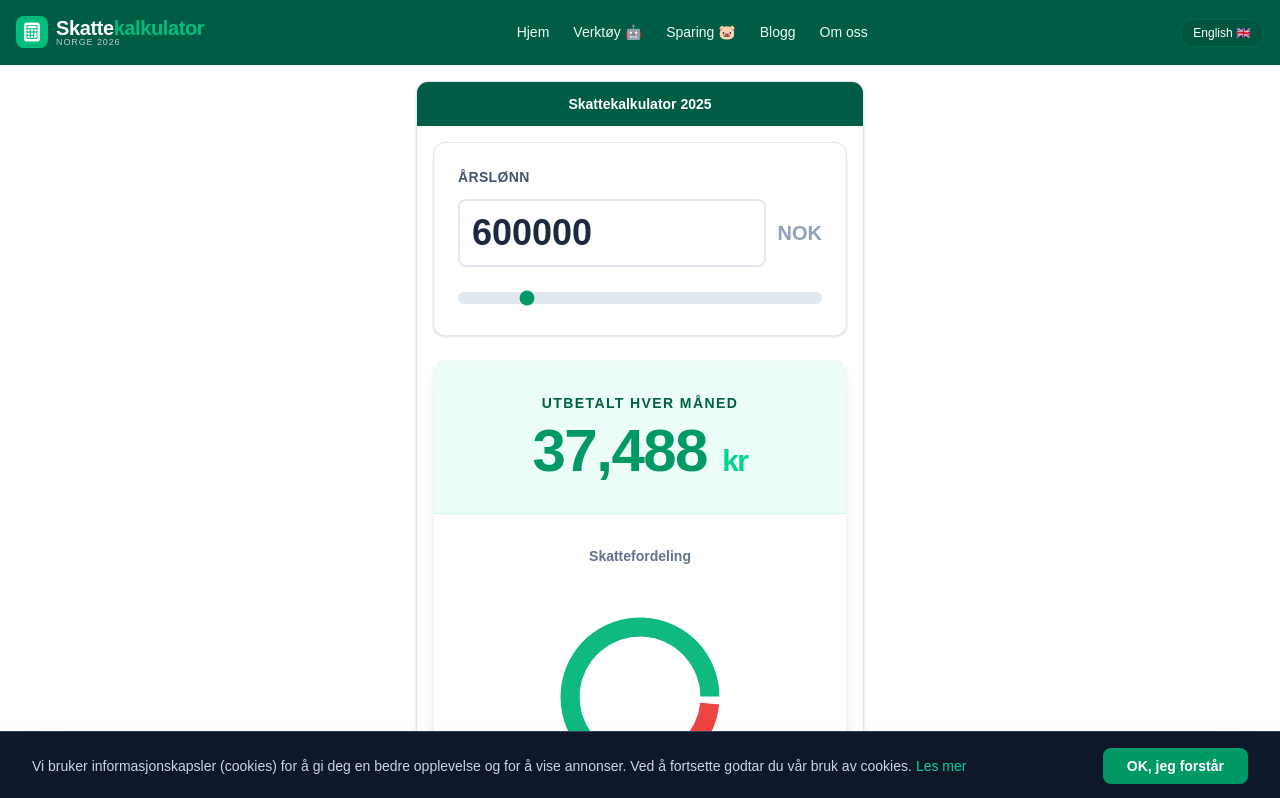
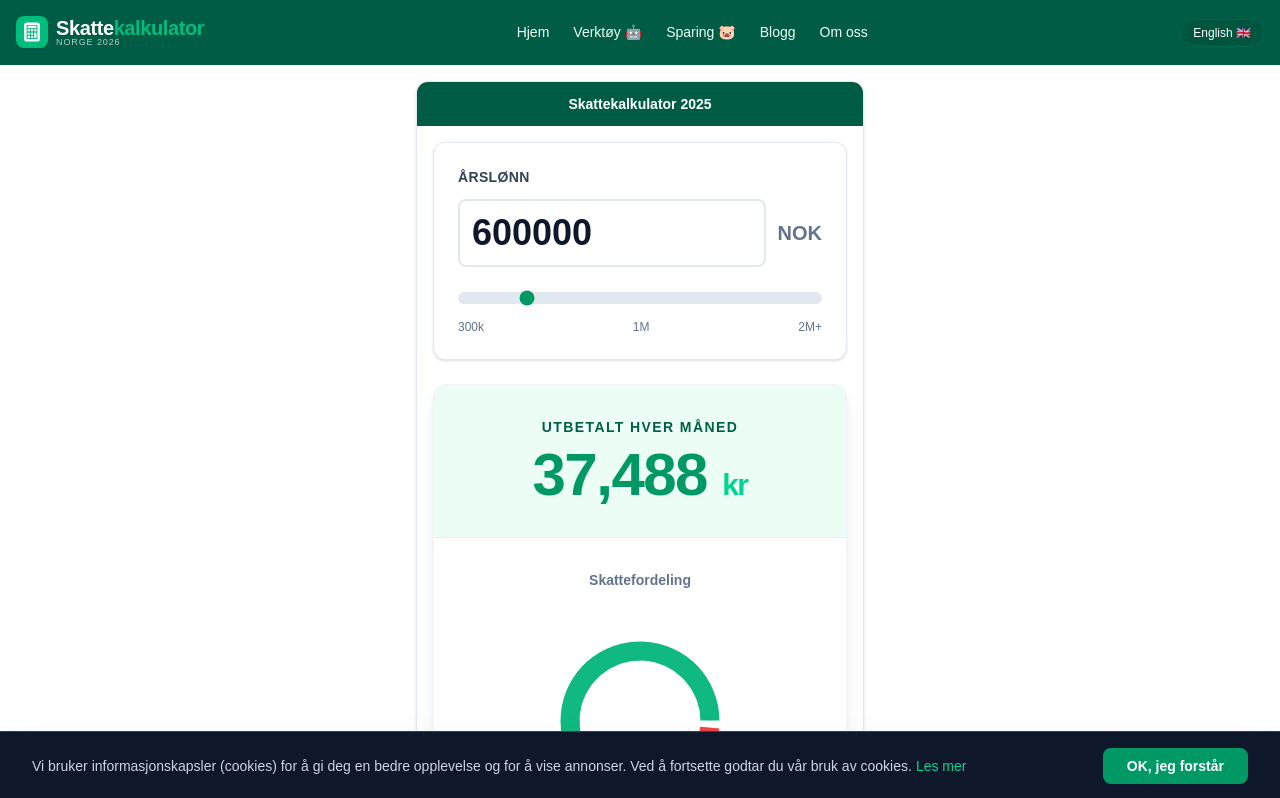
Before and after one commit to eyuphanbingol/norway-tax-calculator, a Next.js app: page /embed in a window 1280 px wide. Shown: the top 798 px of the page. Built offline with nearby package versions, Linux system fonts and the light colour scheme.

Commit message:
SearchBox hydration hatasi duzeltildi

```diff
--- a/src/app/layout.js
+++ b/src/app/layout.js
@@ -23,9 +23,15 @@ const geistMono = Geist_Mono({
 
 export const metadata = {
   metadataBase: new URL(DOMAIN || 'https://skattekalkulator.com'),
-  // SEO GÜNCELLEMESİ: 2026 Odaklı Title
-  title: "Skattekalkulator 2026 - Beregn lønn etter skatt i Norge",
-  description: "Bruk Norges mest oppdaterte skattekalkulator for 2026. Beregn din nettolønn, trinnskatt og utbetaling med de nyeste satsene fra Statsbudsjettet.",
+  title: "Lønn etter skatt 2025 - Skattekalkulator Norge",
+  description: "Beregn din nettolønn enkelt med vår skattekalkulator for 2025. Se hva du får utbetalt etter skatt.",
+
+  // SEO Anahtar Kelimeler
+  keywords: [
+    "skattekalkulator", "lønn etter skatt", "nettolønn", "trinnskatt",
+    "trygdeavgift", "norge", "2025", "feriepenger", "lønnskalkulator",
+    "skatt", "finans", "økonomi"
+  ],
 
   other: {
     "google-adsense-account": "ca-pub-2645631543067545",
@@ -50,8 +56,8 @@ export const metadata = {
   },
 
   openGraph: {
-    title: "Skattekalkulator 2026 - Finn din utbetaling",
-    description: "Beregn din nettolønn enkelt med vår skattekalkulator oppdatert for 2026.",
+    title: "Lønn etter skatt 2025 - Skattekalkulator Norge",
+    description: "Beregn din nettolønn enkelt med vår skattekalkulator for 2025.",
     url: DOMAIN,
     siteName: 'Skattekalkulator Norge',
     locale: 'nb_NO',
@@ -68,11 +74,12 @@ export default function RootLayout({ children }) {
         <link rel="dns-prefetch" href="https://api.exchangerate-api.com" />
         <link rel="dns-prefetch" href="https://api.coingecko.com" />
 
+        {/* HIZ AYARI: strategy="lazyOnload" yaptık. AdSense site açıldıktan SONRA yüklenecek. */}
         <Script
           async
           src="https://pagead2.googlesyndication.com/pagead/js/adsbygoogle.js?client=ca-pub-2645631543067545"
           crossOrigin="anonymous"
-          strategy="afterInteractive"
+          strategy="lazyOnload"
         />
       </head>
       <body
--- a/src/components/SalarySlider.jsx
+++ b/src/components/SalarySlider.jsx
@@ -1,6 +1,6 @@
 'use client';
 
-export default function SalarySlider({ salary, setSalary, label = "Din Årslønn " }) {
+export default function SalarySlider({ salary, setSalary, label = "Din Årslønn" }) {
   const handleInputChange = (e) => {
     let val = Number(e.target.value);
     if (val > 3000000) val = 3000000;
@@ -9,18 +9,21 @@ export default function SalarySlider({ salary, setSalary, label = "Din Årslønn
 
   return (
     <div className="bg-white p-6 rounded-xl shadow-sm border border-slate-200 mb-6">
-      <label className="block text-slate-600 font-bold mb-3 text-sm uppercase tracking-wide">
+      {/* Label rengini koyulaştırdık (text-slate-700) */}
+      <label htmlFor="salary-input" className="block text-slate-700 font-bold mb-3 text-sm uppercase tracking-wide">
         {label}
       </label>
 
       <div className="flex items-center gap-3 mb-5">
         <input
+          id="salary-input"
           type="number"
           value={salary}
           onChange={handleInputChange}
-          className="w-full text-3xl md:text-4xl font-extrabold text-slate-800 p-3 border-2 border-slate-200 rounded-lg focus:border-emerald-500 focus:ring-4 focus:ring-emerald-50 outline-none transition"
+          className="w-full text-3xl md:text-4xl font-extrabold text-slate-900 p-3 border-2 border-slate-200 rounded-lg focus:border-emerald-500 focus:ring-4 focus:ring-emerald-50 outline-none transition"
+          aria-label="Skriv inn årslønn" // Erişilebilirlik etiketi
         />
-        <span className="text-xl font-bold text-slate-400">NOK</span>
+        <span className="text-xl font-bold text-slate-500">NOK</span>
       </div>
 
       <input
@@ -29,7 +32,13 @@ export default function SalarySlider({ salary, setSalary, label = "Din Årslønn
         value={salary}
         onChange={(e) => setSalary(Number(e.target.value))}
         className="w-full h-3 bg-slate-200 rounded-lg appearance-none cursor-pointer accent-emerald-600 hover:accent-emerald-500 transition-all"
+        aria-label="Juster årslønn med slider" // Erişilebilirlik etiketi
       />
+      <div className="flex justify-between text-xs text-slate-500 mt-2 font-medium">
+        <span>300k</span>
+        <span>1M</span>
+        <span>2M+</span>
+      </div>
     </div>
   );
 }
--- a/src/components/SearchBox.jsx
+++ b/src/components/SearchBox.jsx
@@ -2,8 +2,6 @@
 import { useState, useEffect, useRef } from 'react';
 import { useRouter } from 'next/navigation';
 import { Search, Briefcase, MapPin, Calculator } from 'lucide-react';
-
-// Verileri içe aktar (Arama yapmak için)
 import professionData from '../data/professions.json';
 import cityData from '../data/cities.json';
 
@@ -14,7 +12,6 @@ export default function SearchBox() {
   const wrapperRef = useRef(null);
   const router = useRouter();
 
-  // Dışarı tıklayınca kapanması için
   useEffect(() => {
     function handleClickOutside(event) {
       if (wrapperRef.current && !wrapperRef.current.contains(event.target)) {
@@ -25,7 +22,6 @@ export default function SearchBox() {
     return () => document.removeEventListener("mousedown", handleClickOutside);
   }, []);
 
-  // Arama Fonksiyonu
   const handleSearch = (text) => {
     setQuery(text);
 
@@ -38,52 +34,31 @@ export default function SearchBox() {
     const searchLower = text.toLowerCase();
     const foundItems = [];
 
-    // 1. Mesleklerde Ara
     professionData.forEach(item => {
       if (item.job_title.toLowerCase().includes(searchLower)) {
-        foundItems.push({
-          type: 'yrke',
-          title: item.job_title,
-          slug: item.slug,
-          icon: <Briefcase size={16} className="text-blue-500" />
-        });
+        foundItems.push({ type: 'yrke', title: item.job_title, slug: item.slug, icon: <Briefcase size={16} className="text-blue-500" /> });
       }
     });
 
-    // 2. Şehirlerde Ara
     cityData.forEach(item => {
       if (item.city_name.toLowerCase().includes(searchLower)) {
-        foundItems.push({
-          type: 'sted',
-          title: item.city_name,
-          slug: item.slug,
-          icon: <MapPin size={16} className="text-red-500" />
-        });
+        foundItems.push({ type: 'sted', title: item.city_name, slug: item.slug, icon: <MapPin size={16} className="text-red-500" /> });
       }
     });
 
-    // 3. Maaş Rakamı mı? (Örn: "550000")
     const num = parseInt(text.replace(/\D/g, ''));
     if (!isNaN(num) && num >= 300000 && num <= 2000000) {
-      // En yakın 5000'lik dilime yuvarla
       const rounded = Math.round(num / 5000) * 5000;
-      foundItems.push({
-        type: 'lonn',
-        title: `${rounded.toLocaleString()} kr Lønn`,
-        slug: `lonn-etter-skatt-${rounded}-nok`,
-        icon: <Calculator size={16} className="text-emerald-500" />
-      });
+      foundItems.push({ type: 'lonn', title: `${rounded.toLocaleString()} kr Lønn`, slug: `lonn-etter-skatt-${rounded}-nok`, icon: <Calculator size={16} className="text-emerald-500" /> });
     }
 
-    setResults(foundItems.slice(0, 6)); // Maksimum 6 sonuç göster
+    setResults(foundItems.slice(0, 6));
     setIsOpen(true);
   };
 
   const handleSelect = (item) => {
-    setQuery(item.title); // Inputu güncelle
+    setQuery(item.title);
     setIsOpen(false);
-
-    // Doğru sayfaya yönlendir
     if (item.type === 'lonn') router.push(`/lonn/${item.slug}`);
     else if (item.type === 'yrke') router.push(`/yrke/${item.slug}`);
     else if (item.type === 'sted') router.push(`/sted/${item.slug}`);
@@ -93,19 +68,20 @@ export default function SearchBox() {
     <div ref={wrapperRef} className="relative w-full max-w-lg mx-auto">
       <div className="relative">
         <div className="absolute inset-y-0 left-0 pl-3 flex items-center pointer-events-none">
-          <Search className="text-gray-400" size={20} />
+          {/* İkon rengini text-slate-500 olarak sabitledim, tutarlılık için */}
+          <Search className="text-slate-500" size={20} />
         </div>
         <input
           type="text"
-          className="w-full pl-10 pr-4 py-3 rounded-xl border-2 border-emerald-100 focus:border-emerald-500 focus:ring-4 focus:ring-emerald-50 outline-none transition shadow-sm text-slate-800 placeholder-slate-400 font-medium"
+          className="w-full pl-10 pr-4 py-3 rounded-xl border-2 border-emerald-100 focus:border-emerald-500 focus:ring-4 focus:ring-emerald-50 outline-none transition shadow-sm text-slate-900 placeholder-slate-500 font-medium"
           placeholder="Søk etter yrke, by eller lønn (f.eks. Sykepleier, Oslo)"
           value={query}
           onChange={(e) => handleSearch(e.target.value)}
           onFocus={() => query.length >= 2 && setIsOpen(true)}
+          aria-label="Søk i kalkulatoren"
         />
       </div>
 
-      {/* Sonuç Listesi (Dropdown) */}
       {isOpen && results.length > 0 && (
         <div className="absolute z-50 w-full mt-2 bg-white rounded-xl shadow-xl border border-slate-100 overflow-hidden animate-in fade-in zoom-in-95 duration-200">
           <ul>
@@ -120,8 +96,8 @@ export default function SearchBox() {
                   </div>
                   <div>
                     <span className="block font-semibold text-slate-700">{item.title}</span>
-                    <span className="text-xs text-slate-400 uppercase tracking-wider font-medium">
-                      {item.type === 'yrke' ? 'Yrke ' : item.type === 'sted' ? 'Sted' : 'Beregning'}
+                    <span className="text-xs text-slate-500 uppercase tracking-wider font-medium">
+                      {item.type === 'yrke' ? 'Yrke' : item.type === 'sted' ? 'Sted' : 'Beregning'}
                     </span>
                   </div>
                 </button>
```
